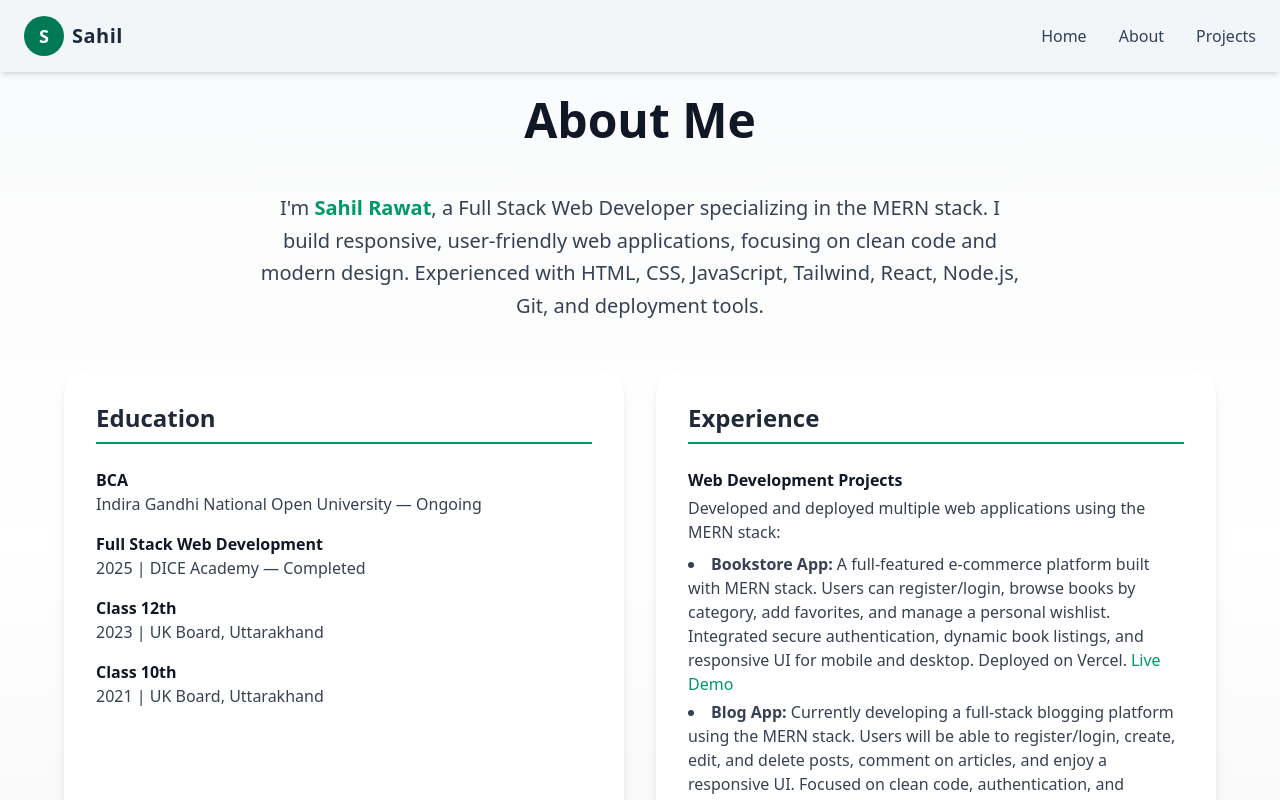
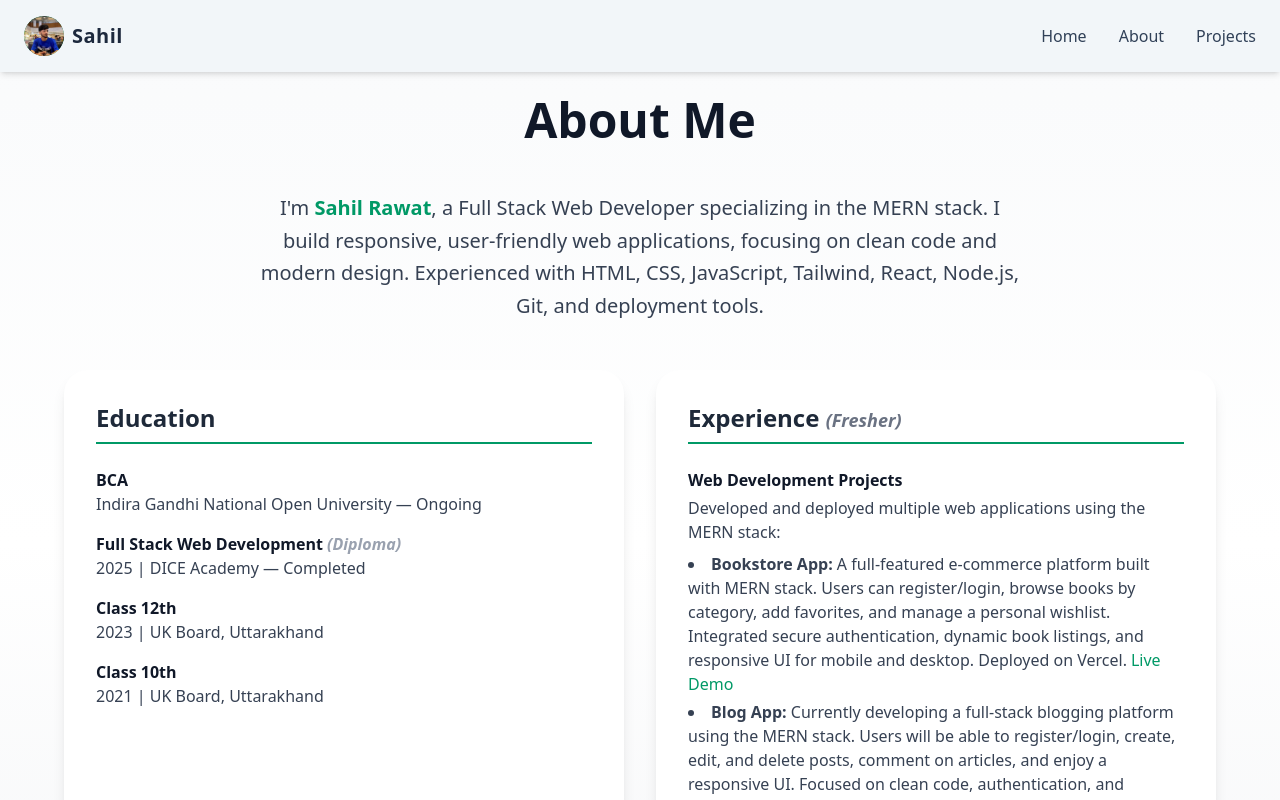
Before and after one commit to Sahilrawat666/Portfolio, a React (Vite) app: page /about in a window 1280 px wide. Shown: the top 800 px of the page. Built offline with nearby package versions, Linux system fonts and the light colour scheme.

Commit message:
initial changes

```diff
--- a/src/components/About.jsx
+++ b/src/components/About.jsx
@@ -52,7 +52,8 @@ function About() {
               </div>
               <div>
                 <h3 className="font-semibold text-gray-900">
-                  Full Stack Web Development
+                  Full Stack Web Development{" "}
+                  <span className="text-gray-400 italic">(Diploma)</span>
                 </h3>
                 <p> 2025 | DICE Academy — Completed</p>
               </div>
@@ -73,7 +74,10 @@ function About() {
             whileHover={{ scale: 1.03 }}
           >
             <h2 className="text-2xl font-bold text-gray-800 mb-6 border-b-2 border-emerald-600 pb-2">
-              Experience
+              Experience{" "}
+              <span className="text-gray-500 italic text-[18px]">
+                (Fresher)
+              </span>
             </h2>
             <div className="space-y-4 text-gray-700">
               <div>
--- a/src/components/Hero.jsx
+++ b/src/components/Hero.jsx
@@ -59,16 +59,16 @@ function Hero() {
           {/* Info */}
           <div className="mt-8 flex flex-col sm:flex-row sm:items-center sm:gap-12 text-sm text-gray-600">
             <div>
-              <div className="text-xs text-gray-500">Location</div>
-              <div>Munirka, New Delhi</div>
+              <div className="text-xs text-gray-500 ">Location</div>
+              <div className="whitespace-nowrap">Munirka, New Delhi</div>
             </div>
             <div>
               <div className="text-xs text-gray-500">Email</div>
-              <div className="break-all">sr4328914@gmail.com</div>
+              <div className="whitespace-nowrap">sr4328914@gmail.com</div>
             </div>
             <div>
               <div className="text-xs text-gray-500">Phone</div>
-              <div>+91 7819099116</div>
+              <div className=" whitespace-nowrap">+91 7819099116</div>
             </div>
           </div>
         </motion.div>
@@ -92,7 +92,9 @@ function Hero() {
               Sahil Rawat
             </h3>
             <p className="text-center text-sm text-gray-500">
-              BCA Student • Full Stack Developer
+              BCA Student{" "}
+              <span className="text-gray-500 italic">(final year)</span> • Full
+              Stack Developer
             </p>
 
             <div className="mt-5 space-y-2 text-sm text-gray-700">
--- a/src/components/Navbar.jsx
+++ b/src/components/Navbar.jsx
@@ -23,7 +23,12 @@ function Navbar() {
         {/* Logo */}
         <div className="flex items-center space-x-2">
           <div className="w-10 h-10 rounded-full bg-emerald-700 flex items-center justify-center">
-            <span className="text-white font-bold text-lg">S</span>
+            {/* <span className="text-white font-bold text-lg">S</span> */}
+            <img
+              src="/sahil-1.jpeg"
+              alt="img"
+              className="text-white font-bold text-lg rounded-[50%]"
+            />
           </div>
           <span className="text-xl font-semibold text-slate-800 tracking-wide">
             Sahil
--- a/src/components/pages/HomePage.jsx
+++ b/src/components/pages/HomePage.jsx
@@ -13,7 +13,6 @@ function HomePage() {
       <Hero />
       <Skills />
       <ChatBox />
-
       <Contact />
       <Footer />
     </div>
```
